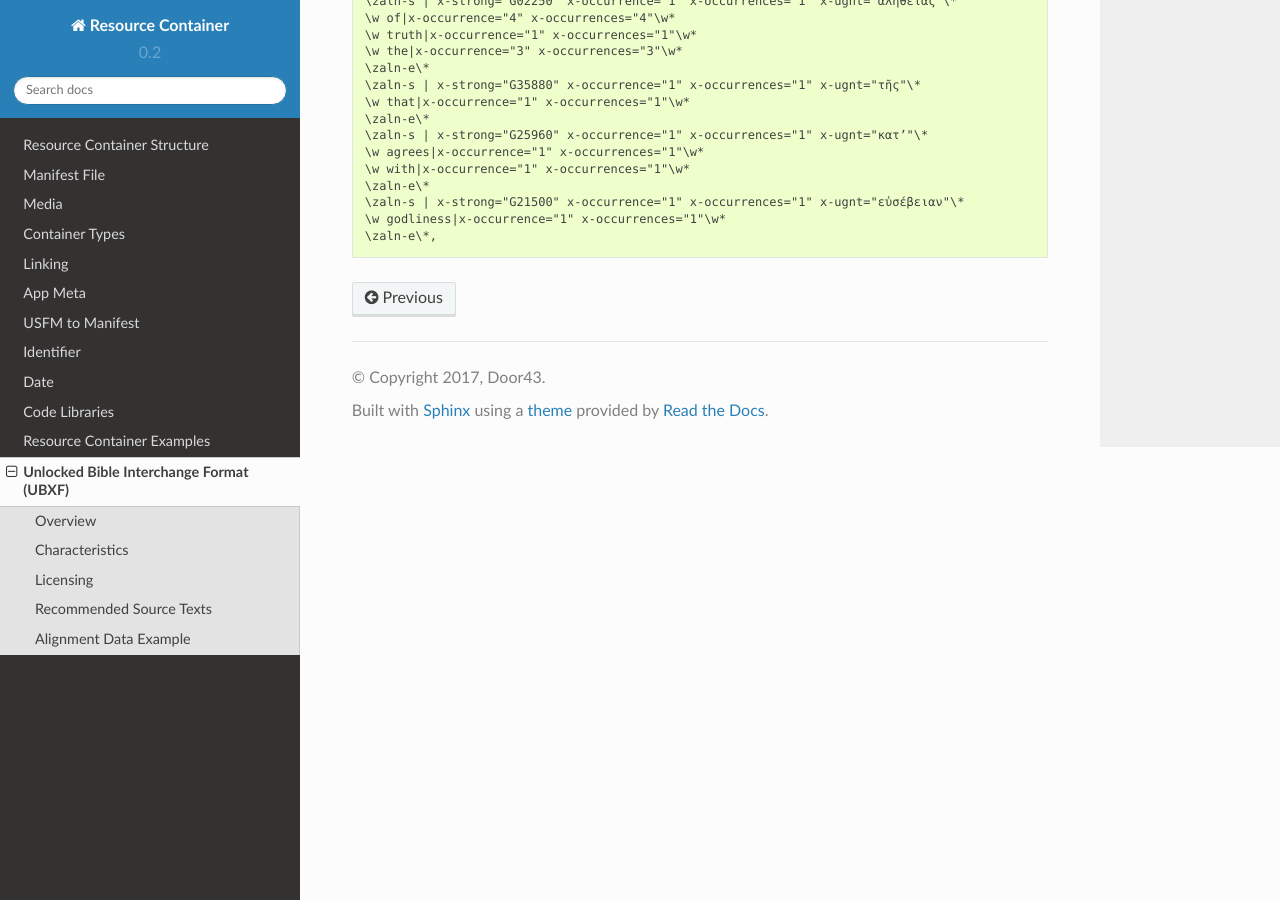
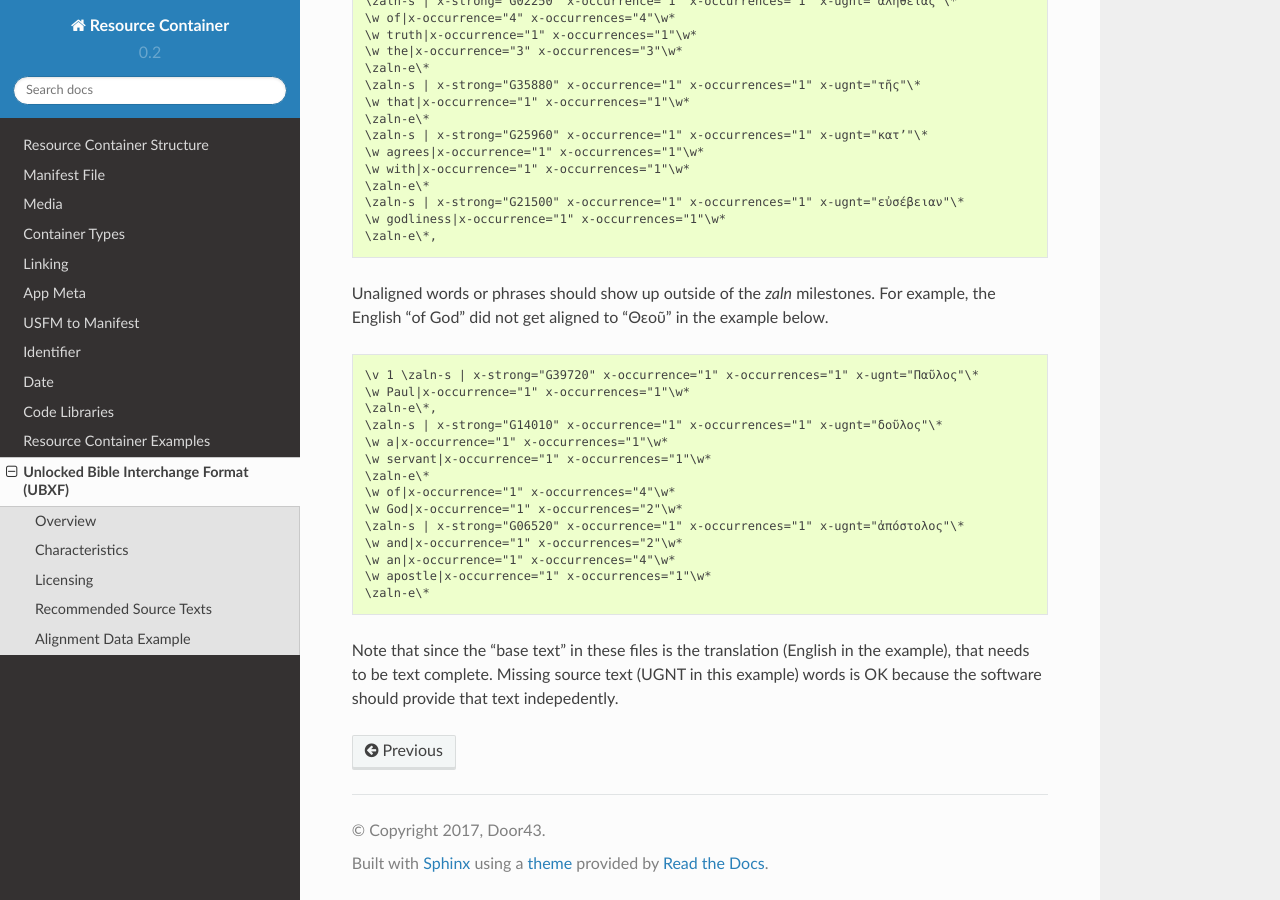
Before and after one commit to unfoldingWord-dev/Resource-Container, a Sphinx documentation site: the page built from docs/ubxf.rst, in a window 1280 px wide and 900 px high, scrolled down 2274 px. Built offline with Sphinx 7.4.7 and the Read the Docs theme 2.0.0, drawn with Linux system fonts in a browser that asks for light colours.

Commit message:
Added example of unaligned words (#60)
* Added example of unaligned words

* typo fixes

```diff
--- a/docs/ubxf.rst
+++ b/docs/ubxf.rst
@@ -126,3 +126,24 @@
     \zaln-s | x-strong="G21500" x-occurrence="1" x-occurrences="1" x-ugnt="εὐσέβειαν"\*
     \w godliness|x-occurrence="1" x-occurrences="1"\w*
     \zaln-e\*,
+
+Unaligned words or phrases should show up outside of the `\zaln` milestones.  For example, the English "of God" did not get aligned to "Θεοῦ" in the example below.
+
+.. code-block:: none
+
+    \v 1 \zaln-s | x-strong="G39720" x-occurrence="1" x-occurrences="1" x-ugnt="Παῦλος"\*
+    \w Paul|x-occurrence="1" x-occurrences="1"\w*
+    \zaln-e\*,
+    \zaln-s | x-strong="G14010" x-occurrence="1" x-occurrences="1" x-ugnt="δοῦλος"\*
+    \w a|x-occurrence="1" x-occurrences="1"\w*
+    \w servant|x-occurrence="1" x-occurrences="1"\w*
+    \zaln-e\*
+    \w of|x-occurrence="1" x-occurrences="4"\w*
+    \w God|x-occurrence="1" x-occurrences="2"\w*
+    \zaln-s | x-strong="G06520" x-occurrence="1" x-occurrences="1" x-ugnt="ἀπόστολος"\*
+    \w and|x-occurrence="1" x-occurrences="2"\w*
+    \w an|x-occurrence="1" x-occurrences="4"\w*
+    \w apostle|x-occurrence="1" x-occurrences="1"\w*
+    \zaln-e\*
+
+Note that since the "base text" in these files is the translation (English in the example), that needs to be text complete.  Missing source text (UGNT in this example) words is OK because the software should provide that text indepedently.
```
